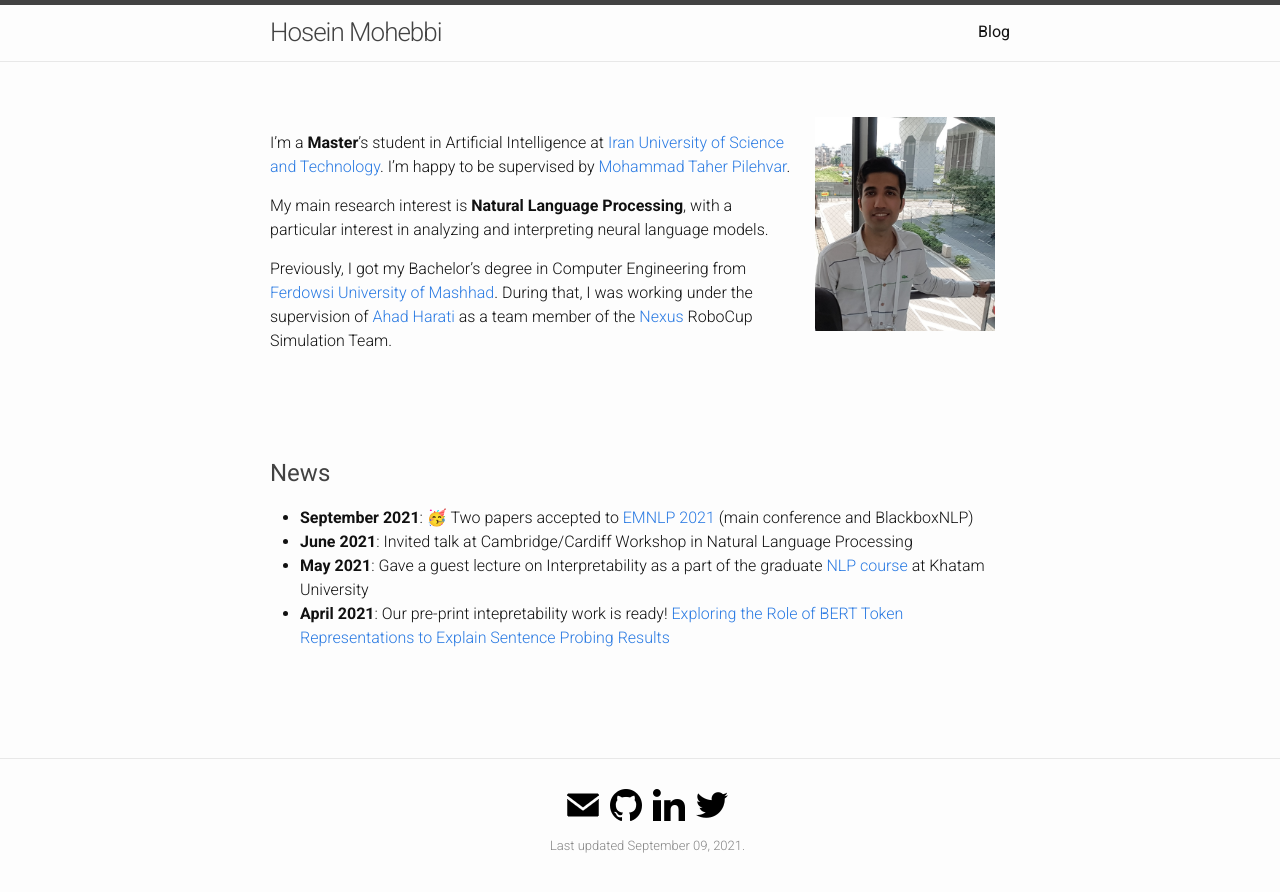
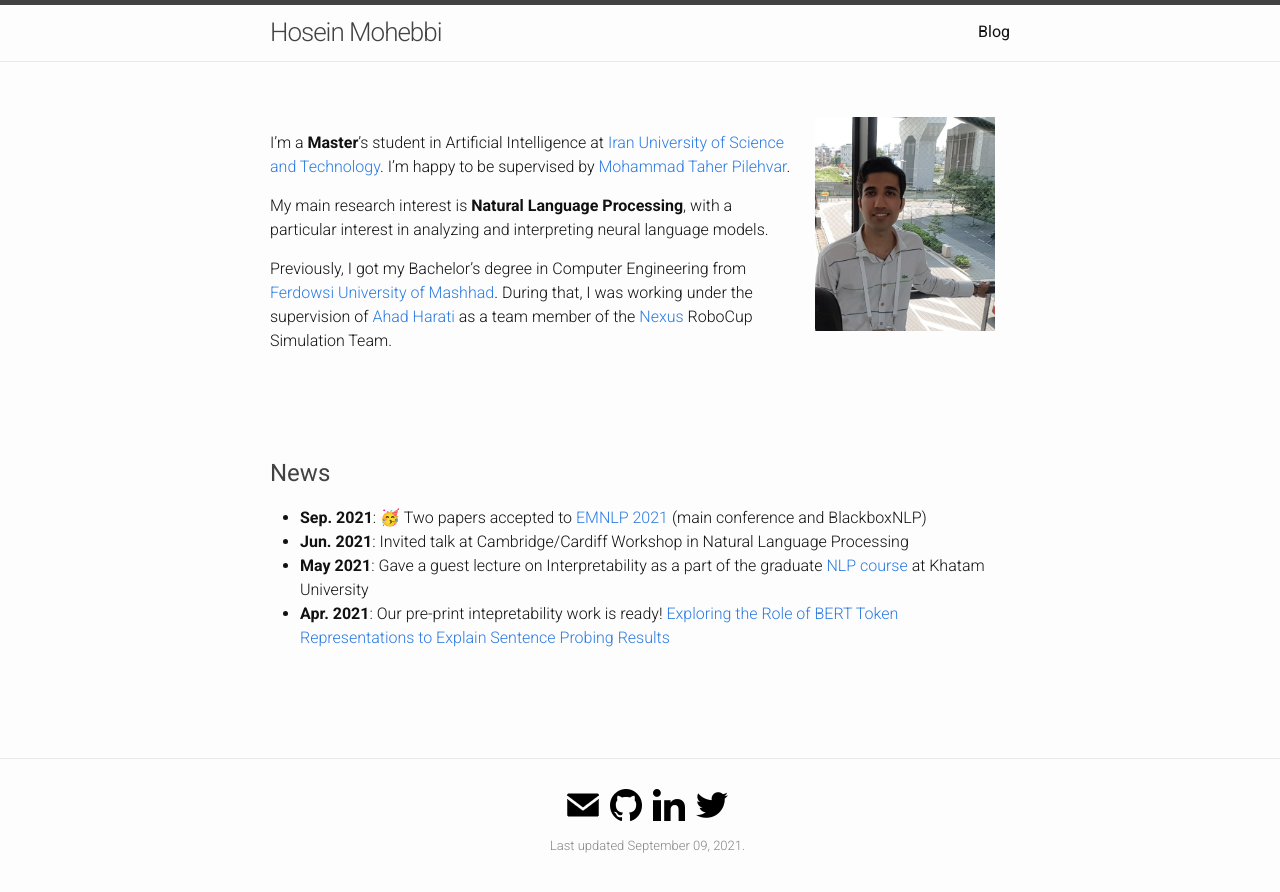
Before and after one commit to hmohebbi/hmohebbi.github.io, a Jekyll site: the page built from index.md, in a window 1280 px wide. Shown: the top 892 px of the page. Built offline with Jekyll 4.4.1, drawn with Linux system fonts in a browser that asks for light colours.

Commit message:
Update index.md

```diff
--- a/index.md
+++ b/index.md
@@ -28,7 +28,7 @@ Previously, I got my Bachelor’s degree in Computer Engineering from [Ferdowsi
 <br><br><br>
 
 ## <span style="color:#424242">News </span>
-* __September 2021__: 🥳 Two papers accepted to [EMNLP 2021](https://2021.emnlp.org/) (main conference and BlackboxNLP)
-* __June 2021__: Invited talk at Cambridge/Cardiff Workshop in Natural Language Processing
+* __Sep. 2021__: 🥳 Two papers accepted to [EMNLP 2021](https://2021.emnlp.org/) (main conference and BlackboxNLP)
+* __Jun. 2021__: Invited talk at Cambridge/Cardiff Workshop in Natural Language Processing
 * __May 2021__: Gave a guest lecture on Interpretability as a part of the graduate [NLP course](https://teias-courses.github.io/nlp99/) at Khatam University
-* __April 2021__: Our pre-print intepretability work is ready! [Exploring the Role of BERT Token Representations to Explain Sentence Probing Results](https://arxiv.org/abs/2104.01477)
+* __Apr. 2021__: Our pre-print intepretability work is ready! [Exploring the Role of BERT Token Representations to Explain Sentence Probing Results](https://arxiv.org/abs/2104.01477)
```
